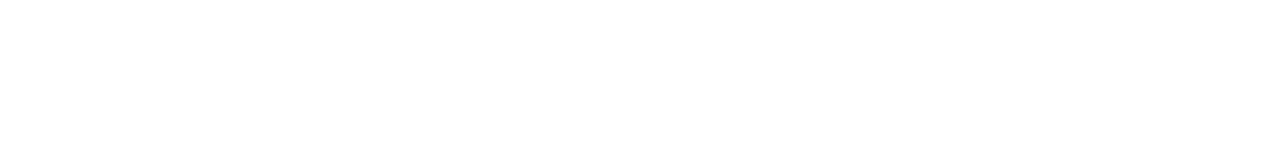
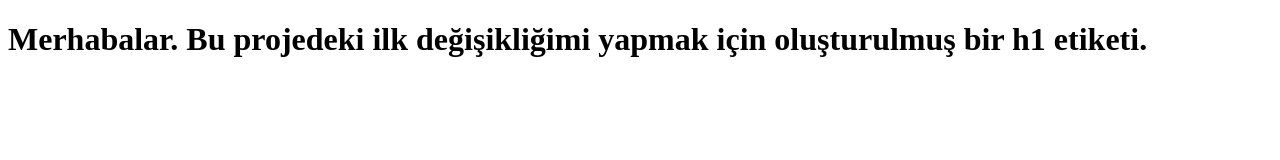
Before and after one commit to FurkanIlaslan/11eylul, a plain HTML site: page index.html in a window 1280 px wide. Drawn offline with Linux system fonts and the light colour scheme.

Commit message:
index dosyasında ikinci değişikliğimi yaptım

```diff
--- a/index.html
+++ b/index.html
@@ -9,7 +9,7 @@
     <link rel="stylesheet" href="style.css">
 </head>
 <body>
-
+    <h1>Merhabalar. Bu projedeki ilk değişikliğimi yapmak için oluşturulmuş bir h1 etiketi.</h1>
     <script src="script.js"></script>
 </body>
 </html>
```
